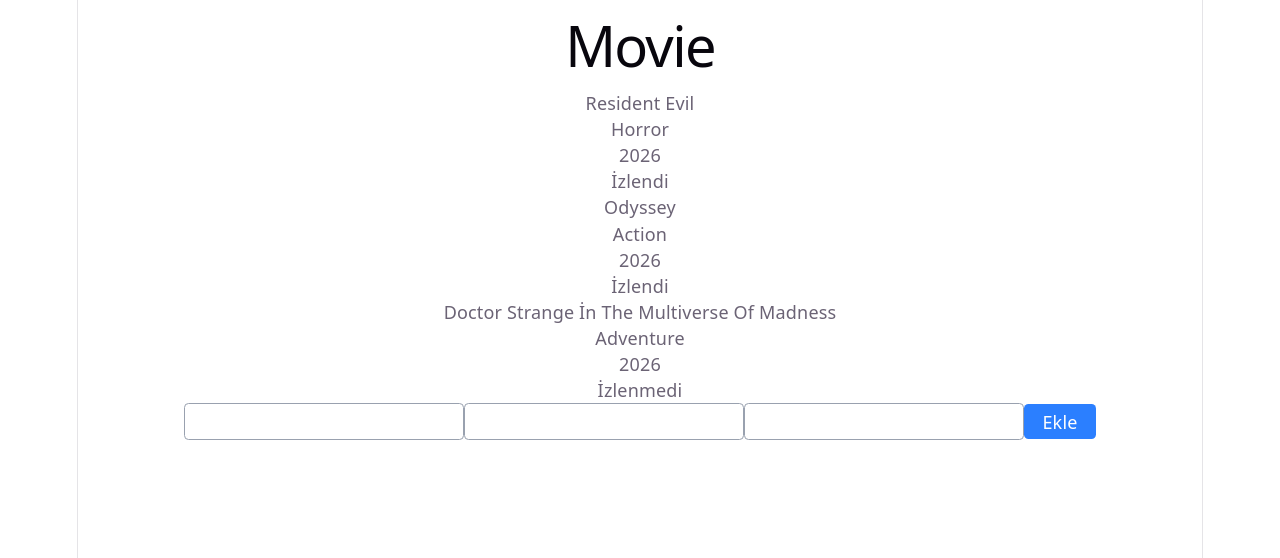
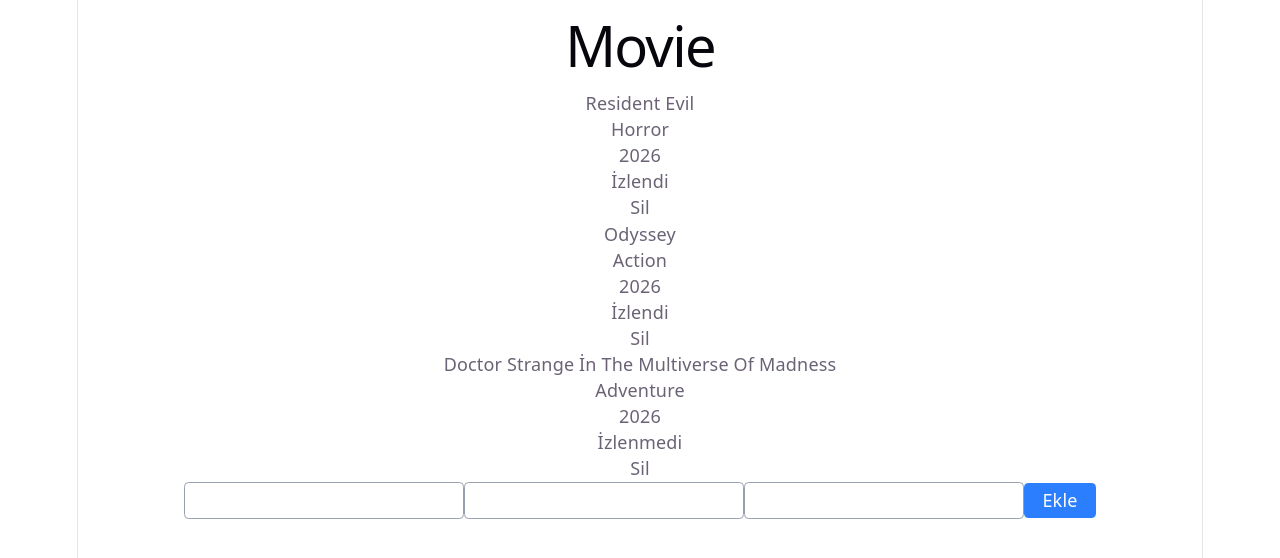
Before and after one commit to EniseAslan/Movie_Watchlist, a React (Vite) app: page / in a window 1280 px wide. Shown: the top 558 px of the page. Built offline with nearby package versions, Linux system fonts and the light colour scheme.

Commit message:
feat: add movie deletion with filter-based state update

```diff
--- a/src/App.jsx
+++ b/src/App.jsx
@@ -38,13 +38,18 @@
   setMovies((prev)=>[...prev, newMovie])
 }
 
+function handleDelete(id){
+  setMovies((prev)=>prev.filter((movie)=>movie.id !== id))
+}
+
   return (
     <>
       <h1>Movie</h1>
 
       <div>
-      <MovieList movies={movies} />
+      <MovieList movies={movies} onDelete={handleDelete} />
       <MovieForm onAdd={handleAdd}/>
+
       </div>
     </>
   )
--- a/src/MovieCard.jsx
+++ b/src/MovieCard.jsx
@@ -1,11 +1,13 @@
 
-function MovieCard({movie}) {
+function MovieCard({movie,onDelete}) {
   return (
     <div>
       <p>{movie.title}</p>
       <p>{movie.genre}</p>
+
       <p>{movie.year}</p>
       <p>{movie.watched ? "İzlendi" : "İzlenmedi"}</p>
+      <button onClick={()=>onDelete(movie.id)}>Sil</button>
     </div>
   )
 }
--- a/src/MovieList.jsx
+++ b/src/MovieList.jsx
@@ -1,10 +1,10 @@
 
 import MovieCard from './MovieCard'
-function MovieList({movies}) {
+function MovieList({movies,onDelete}) {
   return (
     <div>
       {movies.map((movie)=>(
-        <MovieCard key={movie.id} movie={movie}></MovieCard>
+        <MovieCard key={movie.id} movie={movie} onDelete={onDelete}></MovieCard>
       ))}
     </div>
   )
```
